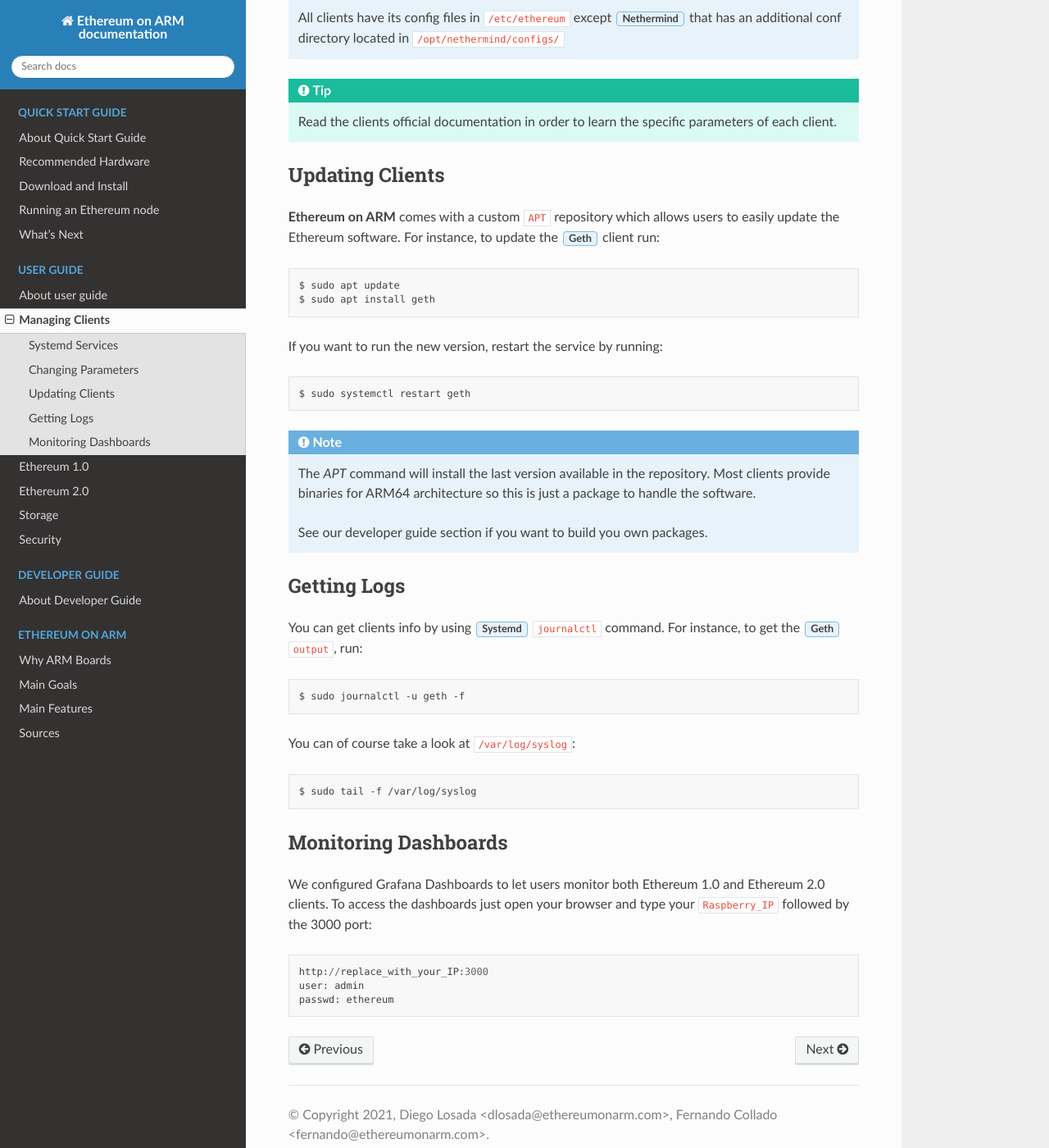
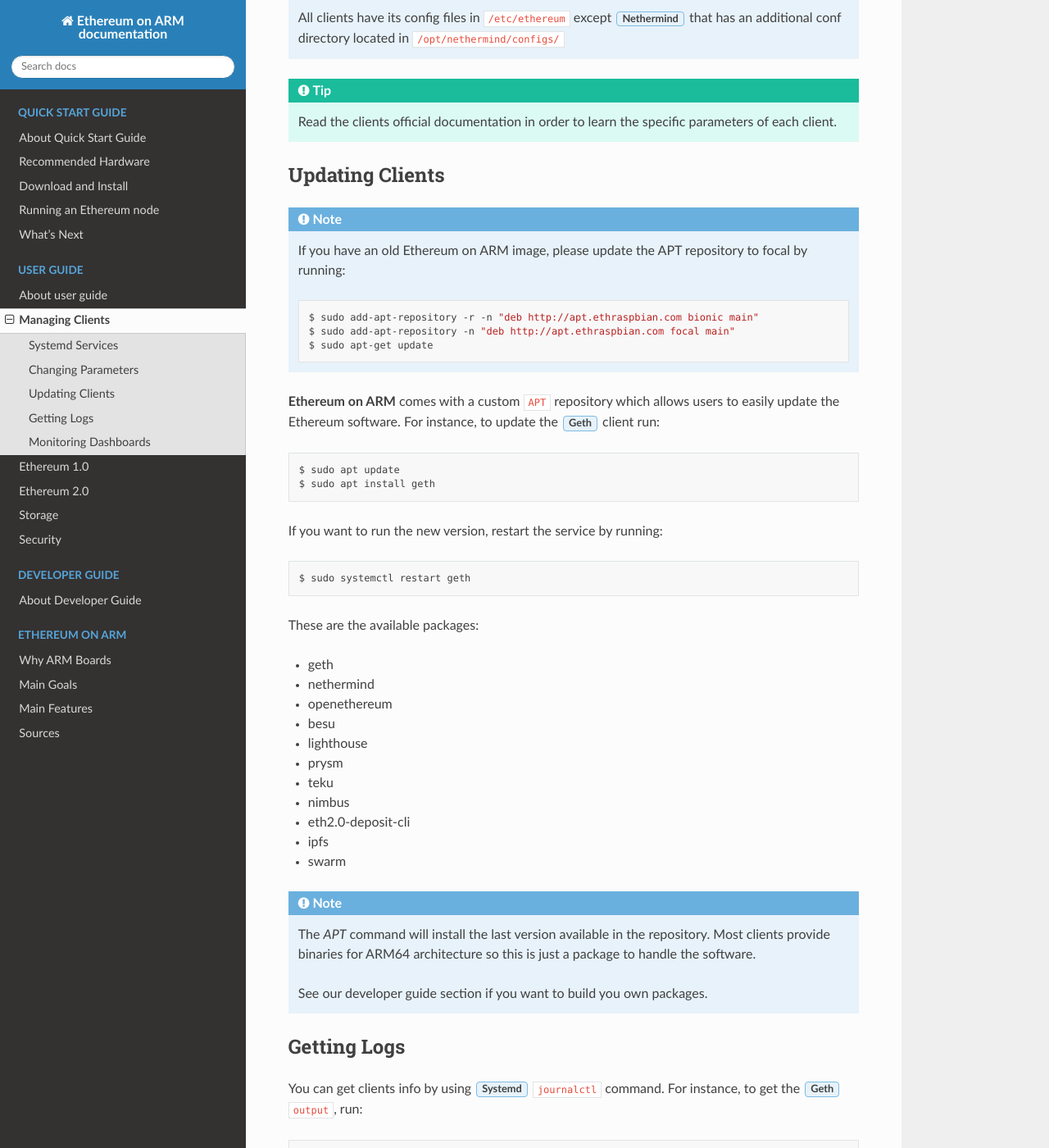
Before and after one commit to EOA-Blockchain-Labs/ethereumonarm, a Sphinx documentation site: the page built from docs/user-guide/managing-clients.rst, in a window 1280 px wide and 1400 px high, scrolled down 2212 px. Shown: the whole window at 82% size. Built offline with Sphinx 7.4.7 and the Read the Docs theme 2.0.0, drawn with Linux system fonts in a browser that asks for light colours.

Commit message:
fixed some typos

```diff
--- a/docs/user-guide/ethereum2.0.rst
+++ b/docs/user-guide/ethereum2.0.rst
@@ -11,7 +11,7 @@
   alone are responsible for your actions using the Ethereum sofware included in this image
   or following the instructions of this guide.
 
-  We strongly recommend to try first an Ethereum 2.0 testnet (**Pyrmont** or **Prater** and get
+  We strongly recommend to try first an Ethereum 2.0 testnet (**Pyrmont** or **Prater**) and get
   familiarized with the process before staking with real ETH.
 
 
--- a/docs/user-guide/managing-clients.rst
+++ b/docs/user-guide/managing-clients.rst
@@ -102,6 +102,16 @@
 Updating Clients
 ----------------
 
+.. note::
+
+  If you have an old Ethereum on ARM image, please update the APT repository to focal by running:
+
+  .. prompt:: bash $
+
+     sudo add-apt-repository -r -n "deb http://apt.ethraspbian.com bionic main"
+     sudo add-apt-repository -n "deb http://apt.ethraspbian.com focal main"
+     sudo apt-get update
+
 **Ethereum on ARM** comes with a custom ``APT`` repository which allows users to easily
 update the Ethereum software. For instance, to update the :guilabel:`Geth` client run:
 
@@ -115,6 +125,20 @@
 .. prompt:: bash $
 
   sudo systemctl restart geth
+
+These are the available packages:
+
+* geth
+* nethermind
+* openethereum
+* besu
+* lighthouse
+* prysm
+* teku
+* nimbus
+* eth2.0-deposit-cli
+* ipfs
+* swarm
 
 .. note::
   The `APT` command will install the last version available in the repository. Most clients
```
